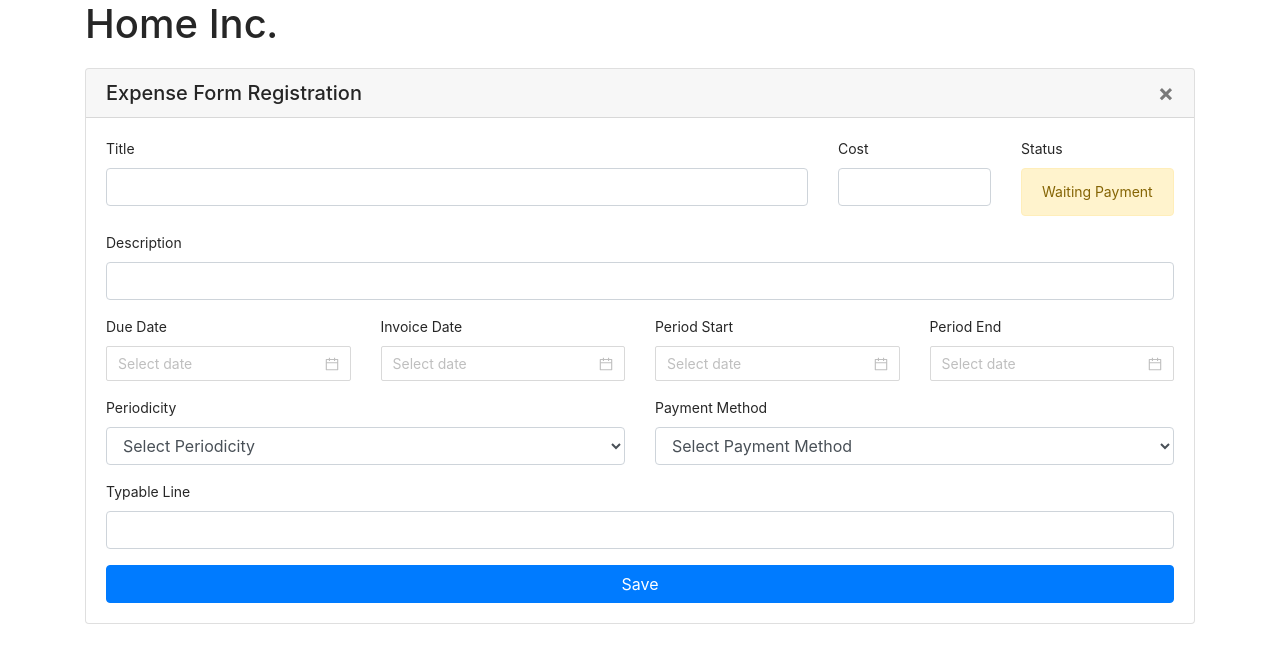
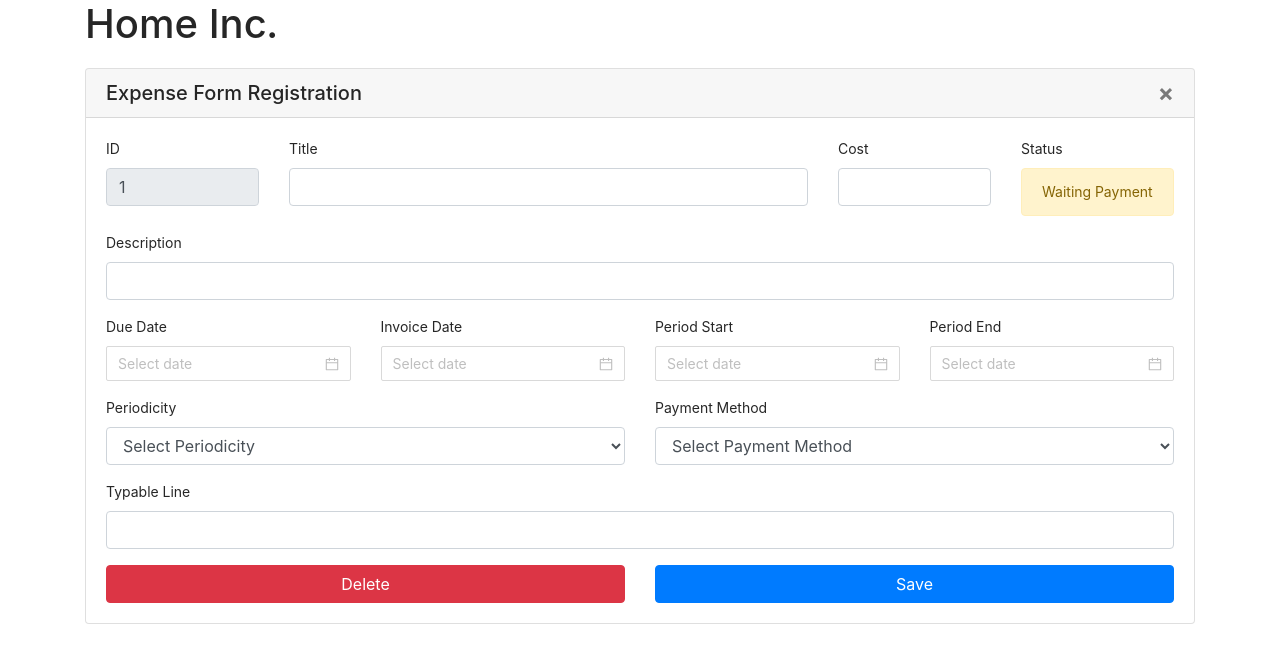
Before and after one commit to grglucastr/homeincweb, a React (Create React App) app: page /form/1 in a window 1280 px wide. Shown: the top 660 px of the page. Built offline with nearby package versions, Linux system fonts and the light colour scheme; no server answers.

Commit message:
Add invalidate modal to the expense form

```diff
--- a/src/components/ExpenseForm.tsx
+++ b/src/components/ExpenseForm.tsx
@@ -8,10 +8,11 @@ import ExpenseStatus from './ExpenseStatus';
 
 import type { DatePickerProps } from 'antd';
 import { DatePicker } from 'antd';
-import moment from 'moment';
+import ExpenseInvalidateModal from './modals/ExpenseInvalidateModal';
 
 const ExpenseForm: React.FC = () => {
 
+  // Form fields
   const [title, setTitle] = useState<string>("");
   const [description, setDescription] = useState<string>("");
   const [cost, setCost] = useState<string>("");
@@ -23,11 +24,15 @@ const ExpenseForm: React.FC = () => {
   const [periodicity, setPeriodicity] = useState<string>("");
   const [paymentMethod, setPaymentMethod] = useState<string>("");
   const [typableLine, setTypableLine] = useState<string>("");
+
+  // UI controls
   const [showSuccess, setShowSuccess] = useState<boolean>(false);
   const [showError, setShowError] = useState<boolean>(false);
   const [editing, setEditing] = useState<boolean>(false);
+  const [showDeleteModal, setShowDeleteModal] = useState<boolean>(false);
+  const [expenseEditing, setExpenseEditing] = useState<IExpense>({cost: 0});
+
   const { id } = useParams();
-  const dateFormat = 'YYYY-MM-DD';
   const navigate = useNavigate();
 
   useEffect(()=>{
@@ -49,6 +54,8 @@ const ExpenseForm: React.FC = () => {
           setPaymentMethod(expense.paymentMethod);
           setTypableLine(expense.typableLine);
           setPaid(expense.paid);
+
+          setExpenseEditing(expense);
         })
         .catch((err:any) => {
           console.error(err);
@@ -88,6 +95,19 @@ const ExpenseForm: React.FC = () => {
     });
   }
 
+  const deleteModalHandler = () => {
+    setShowDeleteModal(true);
+  }
+
+  const deleteModalClose = (expenseDeleted: IExpense) => {
+    setShowDeleteModal(false);
+
+    if(expenseEditing.isActive !== expenseDeleted.isActive){
+      navigate("/");
+    }
+  }
+
+
   const returnList = () => {
     navigate("/");
   }
@@ -113,6 +133,12 @@ const ExpenseForm: React.FC = () => {
       <Alert key='success' variant='success' hidden={!showSuccess} >Expense registered!</Alert>
       <Alert key='warning' variant='warning' hidden={!showError}>Something wrong happened, please try again later.</Alert>
 
+      <ExpenseInvalidateModal
+        showModal={showDeleteModal}
+        expense={expenseEditing}
+        handleClose={deleteModalClose}
+        />
+
       <Card>
         <Card.Header as="h5">
           Expense Form Registration
@@ -127,7 +153,17 @@ const ExpenseForm: React.FC = () => {
         <Card.Body>
           <Form onSubmit={submitForm} >
             <Row>
-              <Col xs={12} md={8}>
+              <Col xs={12} md={2} hidden={!editing}>
+                <Form.Group className="mb-3" controlId="title">
+                  <Form.Label>ID</Form.Label>
+                  <Form.Control
+                    readOnly={true}
+                    type="text"
+                    value={id}/>
+                </Form.Group>
+              </Col>
+
+              <Col xs={12} md={editing ? 6 : 8}>
                 <Form.Group className="mb-3" controlId="title">
                   <Form.Label>Title</Form.Label>
                   <Form.Control
@@ -271,6 +307,19 @@ const ExpenseForm: React.FC = () => {
             </Row>
 
             <Row>
+              <Col
+                hidden={!editing || paid}
+                style={{textAlign: 'center'}}>
+                <Form.Group>
+                  <Button
+                    onClick={deleteModalHandler}
+                    type="button"
+                    variant="danger"
+                    style={{width:'100%'}}>
+                      Delete
+                  </Button>
+                </Form.Group>
+              </Col>
               <Col style={{textAlign: 'center'}}>
                 <Form.Group>
                   <Button
```
